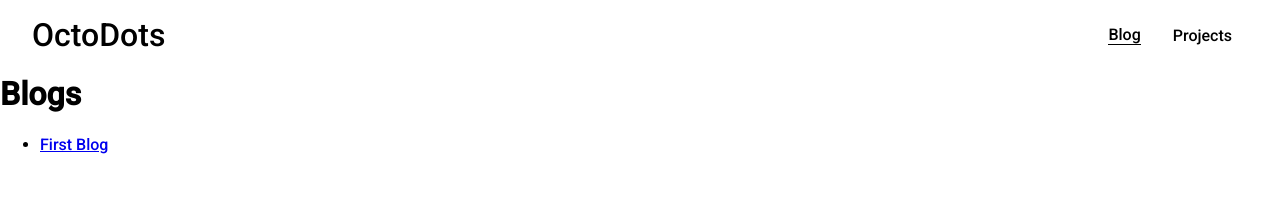
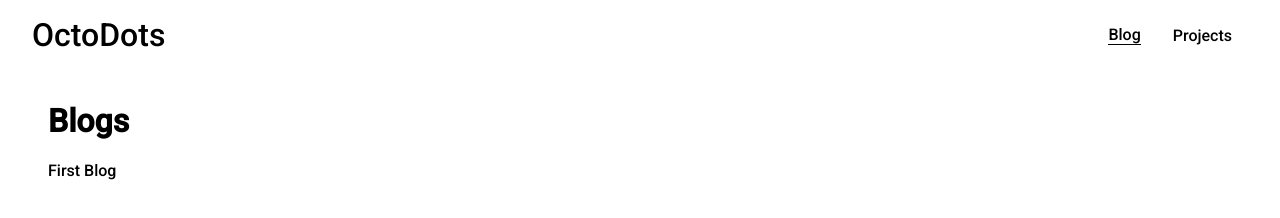
Before and after one commit to AnimeshRisal/AnimeshRisal.github.io, a plain HTML site: page blog/index.html in a window 1280 px wide. Drawn offline with Linux system fonts and the light colour scheme.

Commit message:
Rename files

```diff
--- /dev/null
+++ b/blog/index.css
@@ -0,0 +1,21 @@
+.blog-list-container {
+    margin: 3rem;
+}
+
+.blog-list {
+    list-style-type: none;
+    padding: 0;
+}
+
+.blog-list-item {
+    margin-bottom: 1rem;
+}
+
+.blog-list-item > a{
+    text-decoration: none;
+    color: black;
+}
+
+.blog-list-item > a:hover{
+    border-bottom: 1px solid black;
+}
--- a/blog/index.html
+++ b/blog/index.html
@@ -18,8 +18,9 @@
       href="https://fonts.googleapis.com/css2?family=Roboto:wght@500&display=swap"
       rel="stylesheet"
     />
-    <link rel="stylesheet" href="../css/index.css" />
+    <link rel="stylesheet" href="../css/global.css" />
     <link rel="stylesheet" href="../css/navbar.css" />
+    <link rel="stylesheet" href="./index.css" />
     <title>Home</title>
   </head>
   <body>
@@ -29,10 +30,10 @@
         <a class="projects" href="/projects">Projects</a>
       </nav>
 
-      <div>
-          <h1>Blogs</h1>
-          <ul>
-              <li><a href="first-blog">First Blog</a>
+      <div class="blog-list-container">
+          <h1 class="blog-list-heading">Blogs</h1>
+          <ul class="blog-list">
+              <li class="blog-list-item"><a href="first-blog">First Blog</a>
             </li>
           </ul>
       </div>
--- a/css/global.css
+++ b/css/global.css
@@ -0,0 +1,5 @@
+body {
+    margin: 0px;
+    padding: 0px;
+    font-family: "Roboto";
+  }
```
Also changed, not shown: projects/index.html (+2 -2 lines), projects/index.css (renamed from projects/projects.css).
